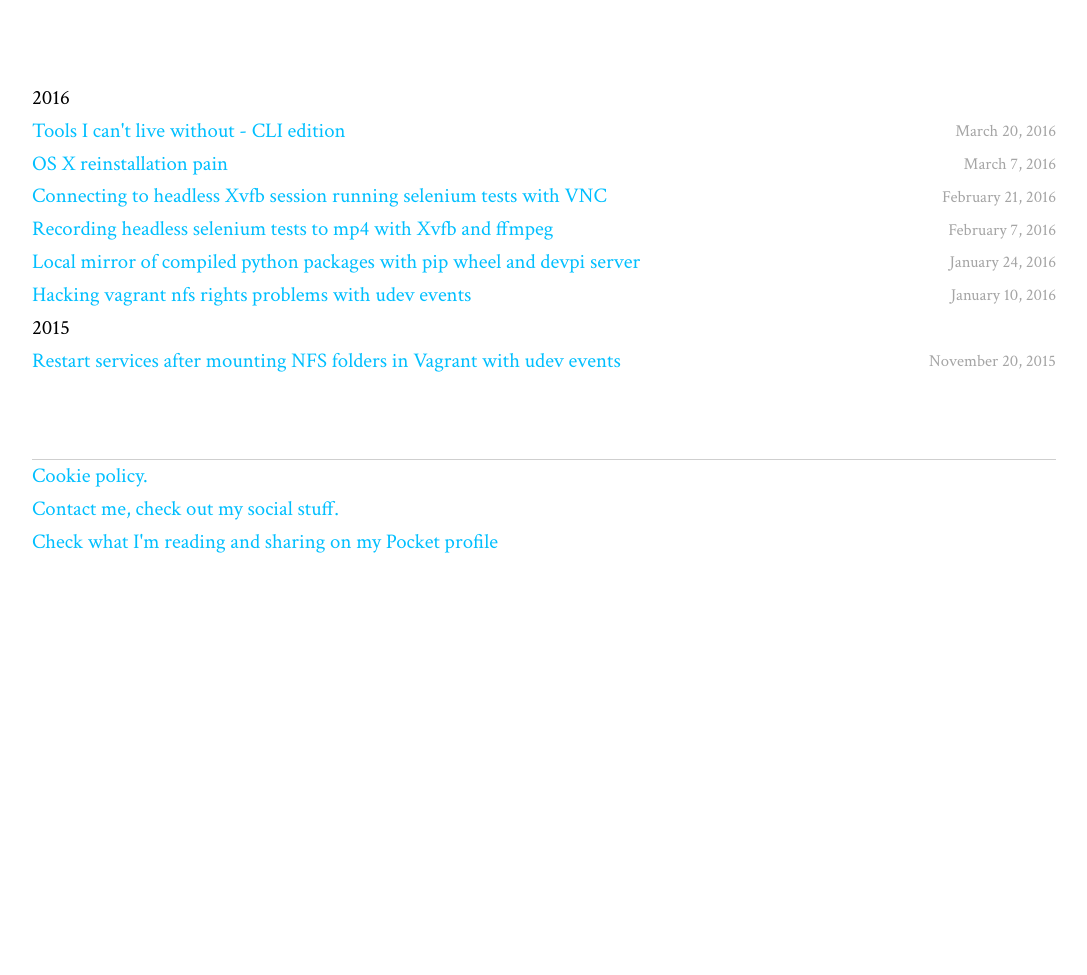
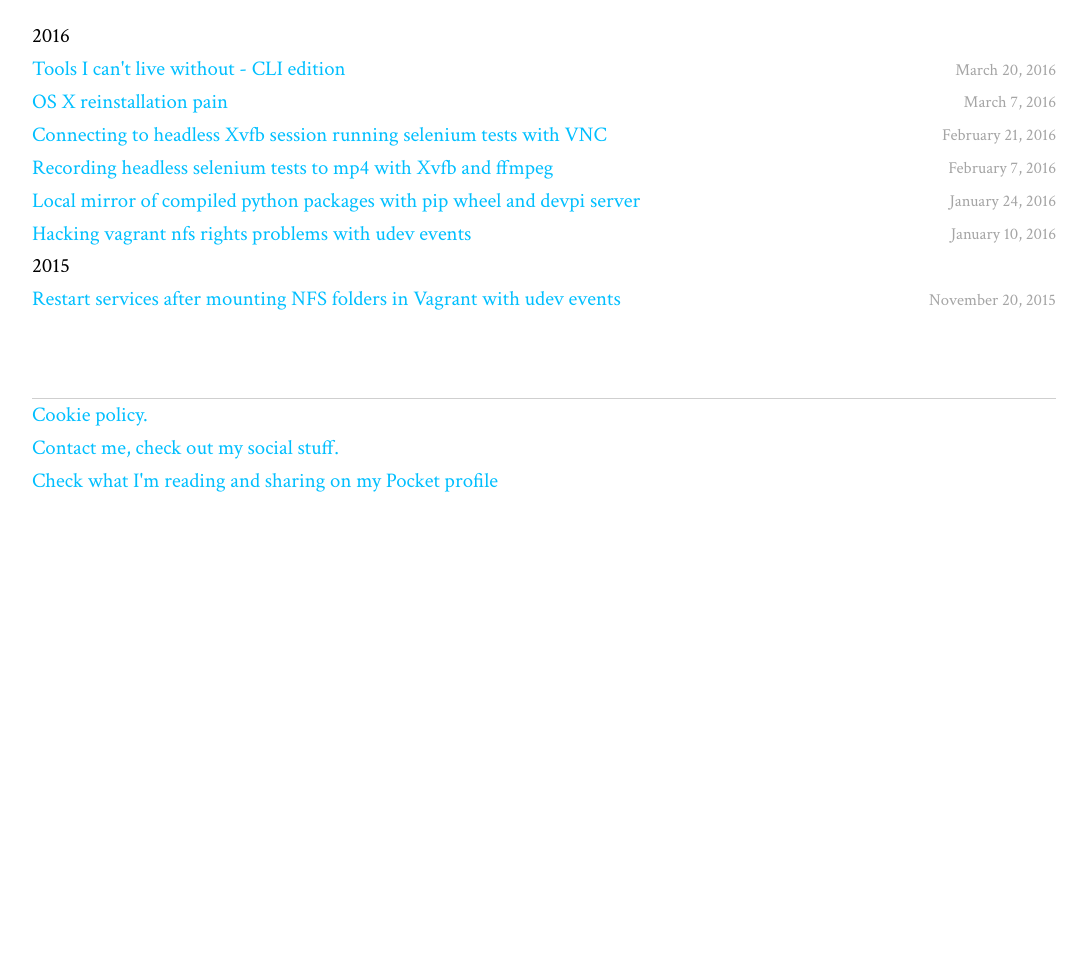
Before and after one commit to afterdesign/afterdesign.net, a Jekyll site: the page built from index.html, in a window 1280 px wide. Shown: the whole page, without its empty margins (96-1183 px from the left). Built offline with Jekyll 4.4.1, drawn with Linux system fonts in a browser that asks for light colours; after the commit the page ends 914 px from its top, so only the background shows below that.

Commit message:
Updated margins

```diff
--- a/_sass/_main.scss
+++ b/_sass/_main.scss
@@ -13,7 +13,7 @@ body {
 }
 
 main {
-    margin: 8% 0 8% 0;
+    margin: 2% 0 8% 0;
 }
 
 a {
```
